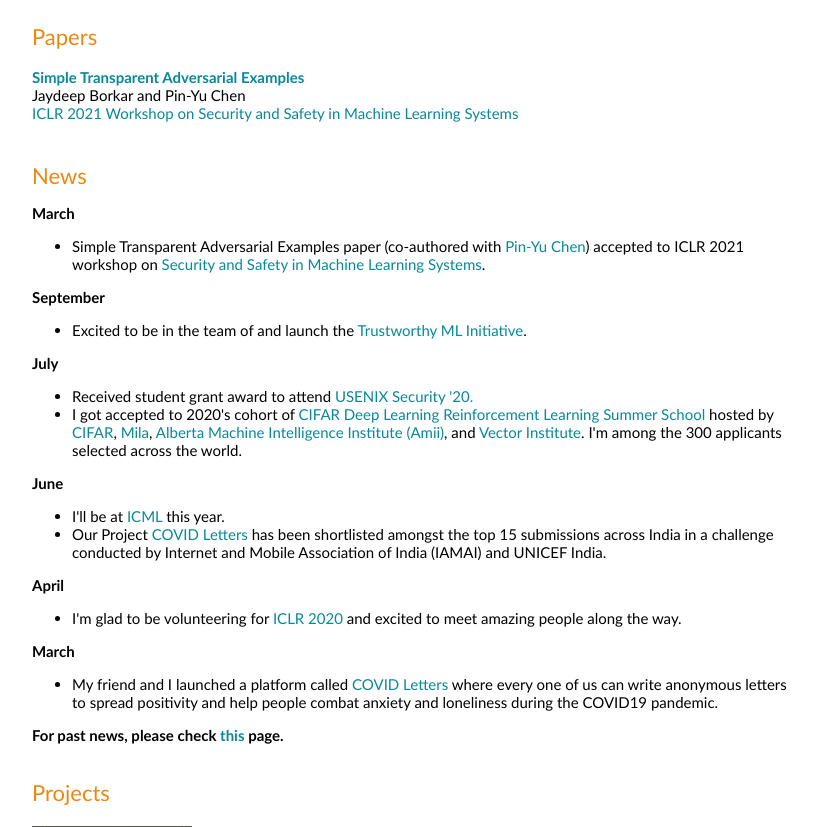
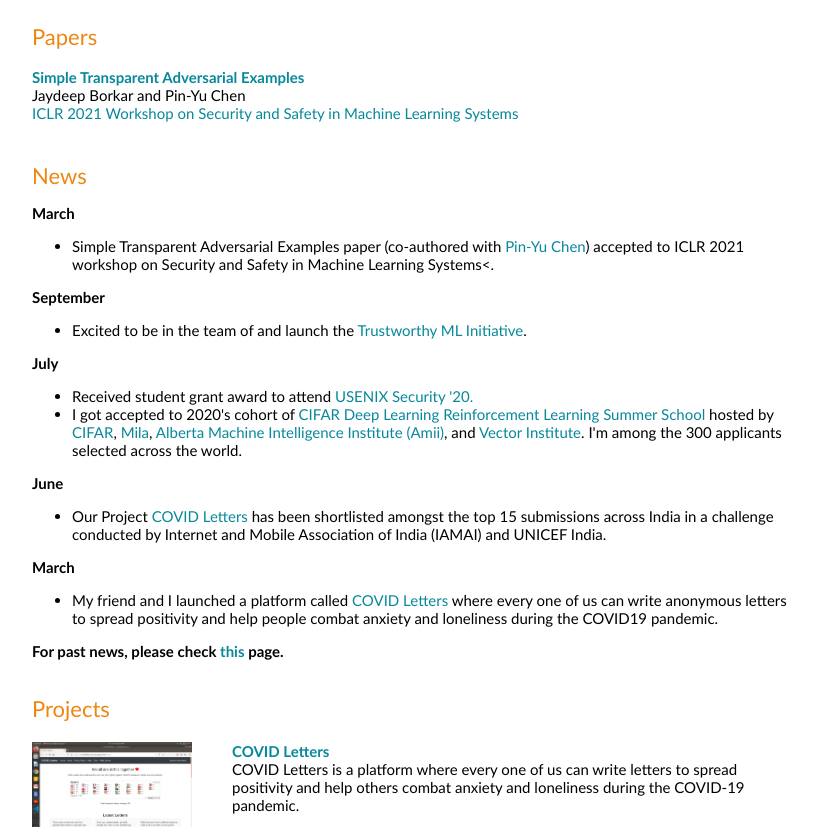
Before and after one commit to jaydeepborkar/jaydeepborkar.github.io, a plain HTML site: page index.html in a window 1280 px wide. Shown: the part 576-1403 px from the top of the page, without its empty margins (228-1046 px from the left). Drawn offline with Linux system fonts and the light colour scheme.

Commit message:
Update index.html

```diff
--- a/index.html
+++ b/index.html
@@ -95,7 +95,7 @@
               <heading>News</heading>
                <p><b>March</b></p>
                <ul>
-                  <li>Simple Transparent Adversarial Examples paper (co-authored with <a href="https://sites.google.com/site/pinyuchenpage/home" target="blank">Pin-Yu Chen</a>) accepted to ICLR 2021 workshop on <a href="https://aisecure-workshop.github.io/aml-iclr2021/organizers" target="blank">Security and Safety in Machine Learning Systems</a>.</li>
+                  <li>Simple Transparent Adversarial Examples paper (co-authored with <a href="https://sites.google.com/site/pinyuchenpage/home" target="blank">Pin-Yu Chen</a>) accepted to ICLR 2021 workshop on Security and Safety in Machine Learning Systems<.</li>
                </ul>
 
                <p><b>September</b></p>
@@ -113,13 +113,11 @@
 
               <p><b>June</b></p>
               <ul>
-                <li>I'll be at <a href="https://icml.cc/" target="blank">ICML </a>this year.</li>
+
                 <li>Our Project <a href="http://covidletters.herokuapp.com/" target="blank">COVID Letters</a> has been shortlisted amongst the top 15 submissions across India in a challenge conducted by Internet and Mobile Association of India (IAMAI) and UNICEF India.</p></li>
               </ul>
-              <p><b>April</b></p>
-              <ul>
-                <li>I'm glad to be volunteering for <a href="https://iclr.cc/" target="blank">ICLR 2020</a> and excited to meet amazing people along the way.</li>
-              </ul>
+
+
               <p><b>March</b></p>
               <ul>
                 <li> My friend and I launched a platform called <a href="https://covidletters.herokuapp.com/home" target="blank">COVID Letters</a> where every one of us can write anonymous letters to spread positivity and help people combat anxiety and loneliness during the COVID19 pandemic.</li>
```
